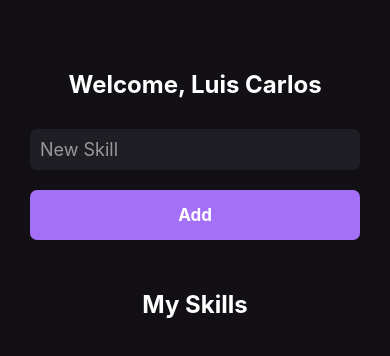
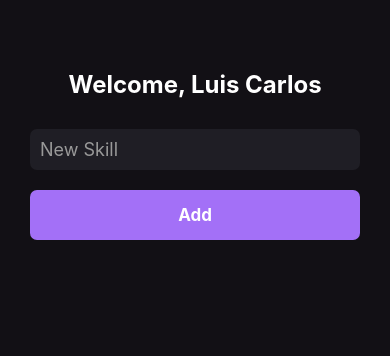
Before and after one commit to luiscns-alt/myskills, a React Native app: screen / in a window 390 px wide. Shown: the top 356 px of the page. Built offline with nearby package versions, Linux system fonts and the light colour scheme.

Commit message:
Feat: UseState.

```diff
--- a/src/pages/Home.js
+++ b/src/pages/Home.js
@@ -1,4 +1,4 @@
-import React from 'react';
+import React, {useState} from 'react';
 import {
     View,
     Text,
@@ -10,6 +10,7 @@ import {
 } from 'react-native';
 
 export function Home() {
+    const [newSkill, setNewSkill] = useState();
     return (
         <View style={styles.container}>
             <Text style={styles.text}>Welcome, Luis Carlos</Text>
@@ -17,13 +18,14 @@ export function Home() {
                 style={styles.textInput}
                 placeholder="New Skill"
                 placeholderTextColor="#999"
+                onChangeText={setNewSkill}
             />
             <TouchableOpacity
                 style={styles.touchableOpacity}
                 activeOpacity={0.7}>
                 <Text style={styles.buttonText}>Add</Text>
             </TouchableOpacity>
-            <Text style={[styles.text, {marginTop: 50}]}>My Skills</Text>
+            <Text style={[styles.text, {marginTop: 50}]}>{newSkill}</Text>
         </View>
     );
 }
```
